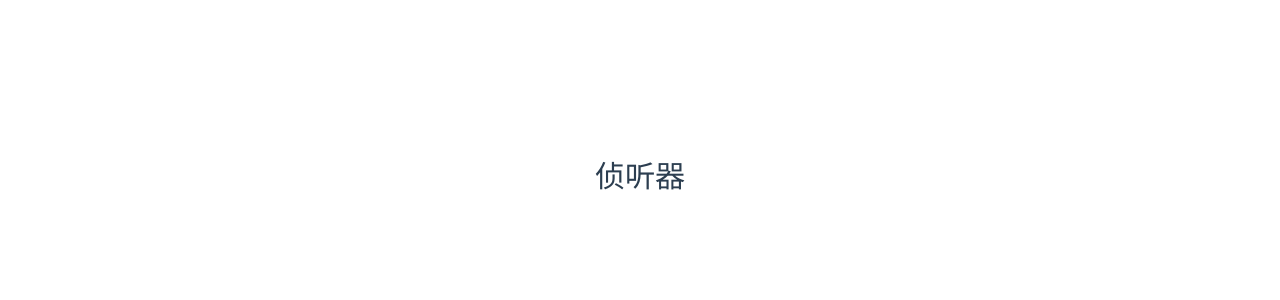
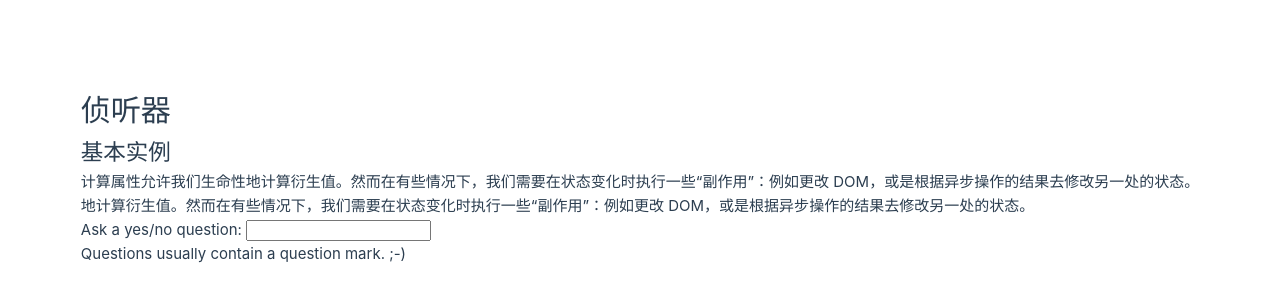
Before and after one commit to ShenlongDev/vue_xx, a Vue app: page / in a window 1280 px wide. Shown: the part 224-524 px from the top of the page. Built offline with nearby package versions, Linux system fonts and the light colour scheme.

Commit message:
基本实例

```diff
--- a/src/WatchersVue.vue
+++ b/src/WatchersVue.vue
@@ -1,5 +1,35 @@
+<script setup>
+import { ref, watch } from 'vue'
+
+const question = ref('')
+const answer = ref('Questions usually contain a question mark. ;-)')
+const loading = ref(false)
+
+// 可以直接侦听一个 ref
+watch(question, async (newQuestion, oldQuestion) => {
+  if (newQuestion.includes('?')) {
+    loading.value = true
+    answer.value = 'Thinking...'
+    try {
+      const res = await fetch('https://yesno.wtf/api')
+      answer.value = (await res.json()).answer
+    } catch (error) {
+      answer.value = 'Error! Could not reach the API. ' + error
+    } finally {
+      loading.value = false
+    }
+  }
+})
+</script>
+
 <template>
   <h1>侦听器</h1>
+  <h2>基本实例</h2>
+  <p>计算属性允许我们生命性地计算衍生值。然而在有些情况下，我们需要在状态变化时执行一些“副作用”：例如更改 DOM，或是根据异步操作的结果去修改另一处的状态。</p>
+  <p>地计算衍生值。然而在有些情况下，我们需要在状态变化时执行一些“副作用”：例如更改 DOM，或是根据异步操作的结果去修改另一处的状态。</p>
+  <p>
+    Ask a yes/no question:
+    <input v-model="question" :disabled="loading" />
+  </p>
+  <p>{{ answer }}</p>
 </template>
-
-<script></script>
```
